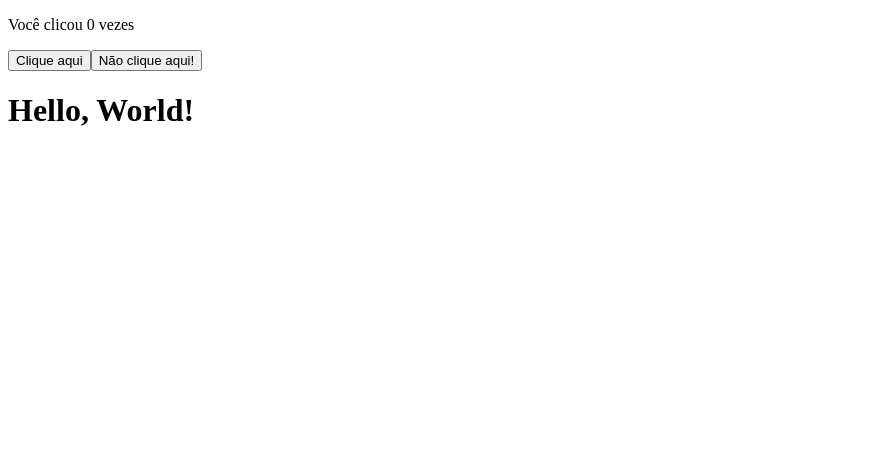
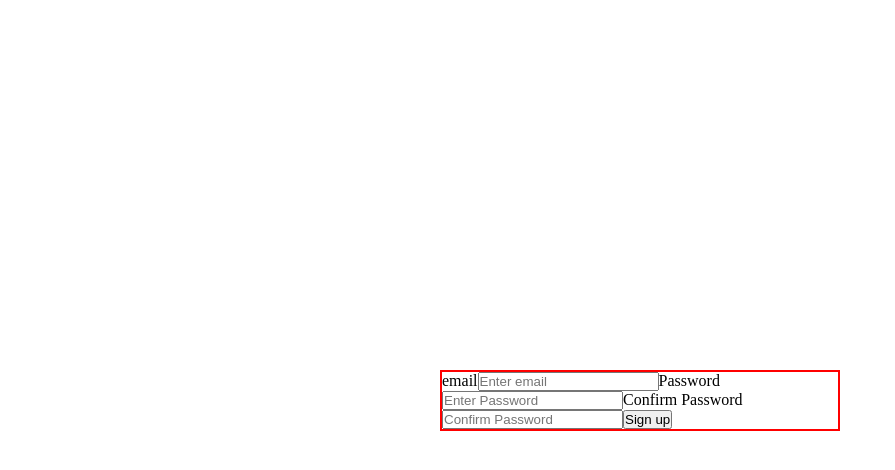
Before and after one commit to flaviozorzetto/project-picko, a React (Create React App) app: page / in a window 1280 px wide. Shown: the top 470 px of the page, without its empty margins (0-895 px from the left). Built offline with nearby package versions, Linux system fonts and the light colour scheme; no server answers.

Commit message:
feat: added signup functionality

```diff
--- a/src/App.js
+++ /dev/null
@@ -1,10 +0,0 @@
-import React from 'react';
-
-import ComponentButton from "./componentButton.js"
-
-export default function App() {
-   return <>
-   <ComponentButton />
-   <h1>Hello, World!</h1>
-   </>
-}
--- /dev/null
+++ b/src/components/App.js
@@ -0,0 +1,15 @@
+import React from "react";
+import Signup from "./Signup.js";
+import { AuthProvider } from "../contexts/AuthContext.js";
+
+export default function App() {
+  return (
+    <>
+    <AuthProvider>
+      <div style={{ maxWidth:"400px" }}>
+         <Signup />
+      </div>
+    </AuthProvider>
+    </>
+  );
+}
--- /dev/null
+++ b/src/components/Signup.js
@@ -0,0 +1,51 @@
+import React, { useRef, useState } from "react";
+import "../styles/signup.css"
+import { useAuth } from "../contexts/AuthContext.js"
+
+export default function Signup() {
+  const emailRef = useRef();
+  const passwordRef = useRef();
+  const passwordConfirmRef = useRef();
+  const { signup, currentUser } = useAuth();
+  const [error, setError] = useState("");
+  const [loading, setLoading] = useState(false);
+
+  async function handleSubmit(e) {
+    e.preventDefault();
+
+    if(passwordRef.current.value !== passwordConfirmRef.current.value) {
+      return setError("Passwords do not match")
+    }
+
+    try {
+      setError("");
+      setLoading(true);
+      await signup(emailRef.current.value, passwordRef.current.value);
+    } catch {
+      setError("Failed to create an account")
+    }
+    setLoading(false);
+  }
+
+  return (
+    <>
+      <div className="container">
+        {currentUser && currentUser.email}
+        {error && <b>{error}</b>}
+        <form onSubmit={handleSubmit} className="signup-container">
+          <label htmlFor="email">email</label>
+          <input type="email" ref={emailRef} placeholder="Enter email" name="email" required></input>
+
+          <label htmlFor="password">Password</label>
+          <input type="password" ref={passwordRef} placeholder="Enter Password" name="password" required></input>
+
+          <label htmlFor="password-confirmation">Confirm Password</label>
+          <input type="password" ref={passwordConfirmRef} placeholder="Confirm Password" name="password-confirmation" required></input>
+
+          <button disabled={loading}>Sign up</button>
+        </form>
+
+      </div>
+    </>
+  );
+}
--- /dev/null
+++ b/src/config/environment.js
@@ -0,0 +1,8 @@
+export const ENV = {
+    REACT_APP_FIREBASE_API_KEY: "AIzaSyBUz0n5uHRZSWrrXR1d9Gktw5TEsP8U4gQ",
+    REACT_APP_FIREBASE_AUTH_DOMAIN: "project-picko.firebaseapp.com",
+    REACT_APP_FIREBASE_PROJECT_ID: "project-picko",
+    REACT_APP_FIREBASE_STORAGE_BUCKET: "project-picko.appspot.com",
+    REACT_APP_FIREBASE_MESSAGING_SENDER_ID: "439200408943",
+    REACT_APP_FIREBASE_APP_ID: "1:439200408943:web:097c248946a2ed4e13749a",
+}
--- /dev/null
+++ b/src/contexts/AuthContext.js
@@ -0,0 +1,36 @@
+import React, { useContext, useState, useEffect  } from 'react'
+import { auth } from "../firebase.js"
+
+
+const AuthContext = React.createContext();
+
+export function useAuth() {
+  return useContext(AuthContext);
+}
+
+export function AuthProvider({ children }) {
+  const [currentUser, setCurrentUser] = useState()
+
+  function signup(email, password) {
+    return auth.createUserWithEmailAndPassword(email, password)
+  }
+
+  useEffect(() => {
+    const unsubscribe = auth.onAuthStateChanged(user => {
+      setCurrentUser(user)
+    })
+
+    return unsubscribe
+  }, [])
+
+  const value = {
+    currentUser,
+    signup
+  }
+
+  return (
+    <AuthContext.Provider value={value}>
+      {children}
+    </AuthContext.Provider>
+  )
+}
--- a/src/firebase.js
+++ b/src/firebase.js
@@ -1,13 +1,14 @@
-import firebase from "firebase/app"
-import "firebase/auth"
+import firebase from "firebase/compat/app"
+import "firebase/compat/auth"
+import { ENV } from "./config/environment.js"
 
 const app = firebase.initializeApp({
-    apiKey: REACT_APP_FIREBASE_API_KEY,
-    authDomain: REACT_APP_FIREBASE_AUTH_DOMAIN,
-    projectId: REACT_APP_FIREBASE_PROJECT_ID,
-    storageBucket: REACT_APP_FIREBASE_STORAGE_BUCKET,
-    messagingSenderId: REACT_APP_FIREBASE_MESSAGING_SENDER_ID,
-    appId: REACT_APP_FIREBASE_APP_ID
+    apiKey: ENV.REACT_APP_FIREBASE_API_KEY,
+    authDomain: ENV.REACT_APP_FIREBASE_AUTH_DOMAIN,
+    projectId: ENV.REACT_APP_FIREBASE_PROJECT_ID,
+    storageBucket: ENV.REACT_APP_FIREBASE_STORAGE_BUCKET,
+    messagingSenderId: ENV.REACT_APP_FIREBASE_MESSAGING_SENDER_ID,
+    appId: ENV.REACT_APP_FIREBASE_APP_ID
 });
 
 export const auth = app.auth();
--- a/src/index.js
+++ b/src/index.js
@@ -1,6 +1,6 @@
 import React from 'react';
 import ReactDOM from 'react-dom/client';
-import App from './App';
+import App from './components/App';
 
 const root = ReactDOM.createRoot(document.getElementById('root'));
 root.render(<App />);
--- /dev/null
+++ b/src/styles/signup.css
@@ -0,0 +1,18 @@
+* {
+    margin: 0;
+    padding: 0;
+    box-sizing: border-box;
+}
+
+.container {
+    width: 100vw;
+    min-height: 100vh;
+    display: flex;
+    justify-content: center;
+    align-items: center;
+}
+
+.signup-container {
+    border: 2px solid rgb(255, 0, 0);
+    max-width: 400px;
+}
```
